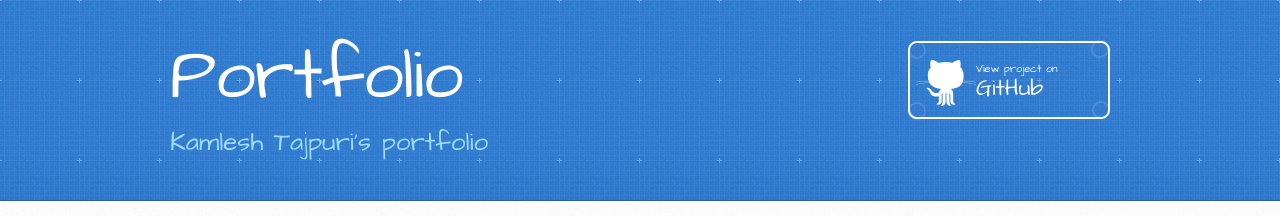
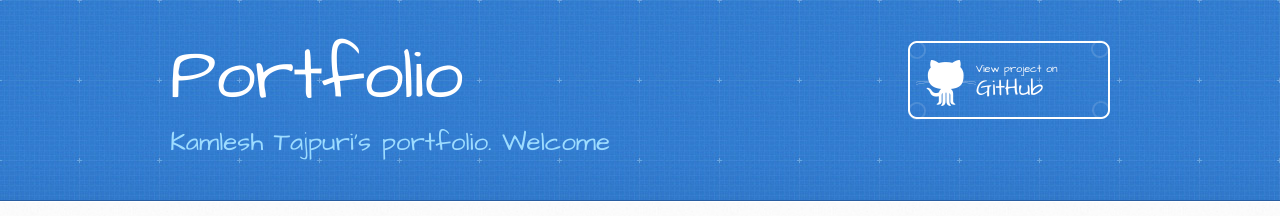
Before and after one commit to ktajpuri/portfolio, a plain HTML site: page index.html in a window 1280 px wide. Shown: the top 216 px of the page. Drawn offline with Linux system fonts and the light colour scheme.

Commit message:
changed index.html

```diff
--- a/index.html
+++ b/index.html
@@ -20,7 +20,7 @@
     <header>
       <div class="inner">
         <h1>Portfolio</h1>
-        <h2>Kamlesh Tajpuri&#39;s portfolio</h2>
+        <h2>Kamlesh Tajpuri&#39;s portfolio. Welcome</h2>
         <a href="https://github.com/ktajpuri/portfolio" class="button"><small>View project on</small> GitHub</a>
       </div>
     </header>
```
